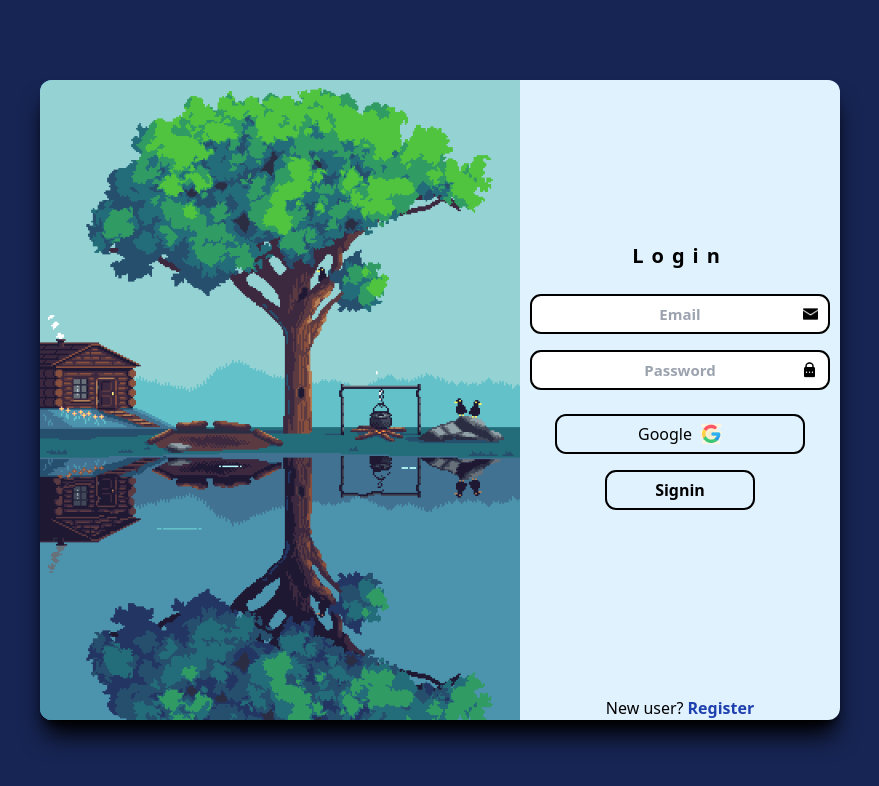
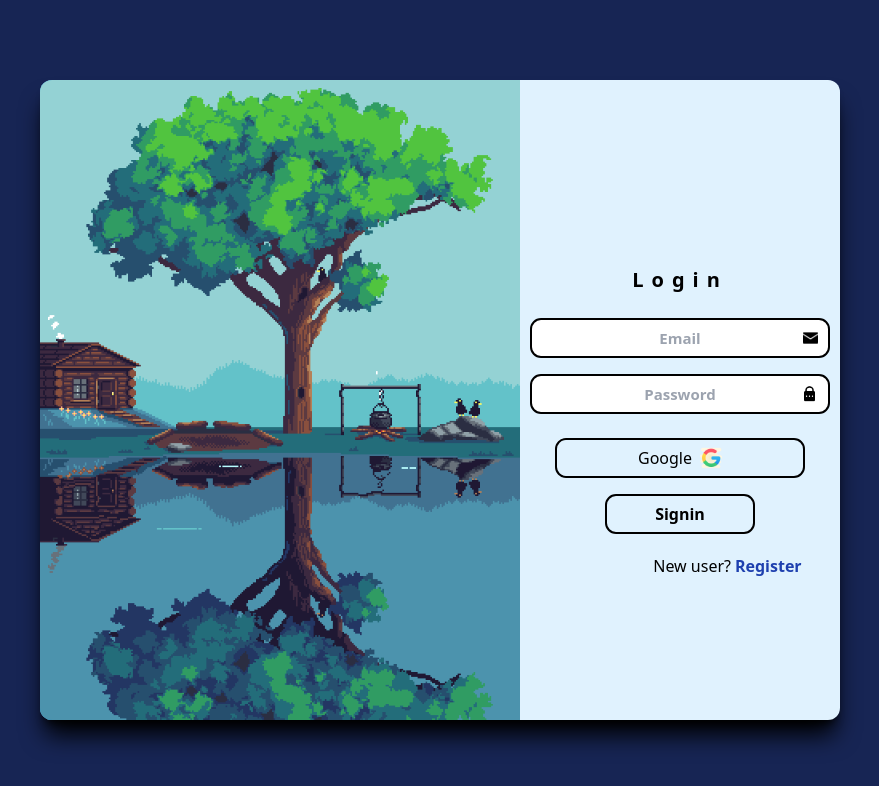
Before and after one commit to stoicbrains/Real-Time-Exercise-Detection-and-Mental-Wellness-Recommendation-System-2163-1791-1787-1835-, a Next.js app: page /login in a window 1280 px wide. Shown: the top 786 px of the page, without its empty margins (200-1079 px from the left). Built offline with nearby package versions, Linux system fonts and the light colour scheme; no server answers.

Commit message:
resolved conficts

```diff
--- a/src/app/login/page.tsx
+++ b/src/app/login/page.tsx
@@ -7,16 +7,16 @@ import Image from 'next/image'
 import img1 from '../Assets/city.gif'
 import last from '../Assets/lastgif.gif'
 const page = () => {
-  const [Switch,setSwitch] = useState(false);
+  const [Switch, setSwitch] = useState(false);
   return (
     <div className='h-screen w-screen bg-blue-950 opacity-0.8 absolute z-10 top-0'>
       <div className='bg-sky-100 min-h-[500px] w-[90%] max-w-[800px] rounded-xl shadow-xl shadow-black relative left-[50%] translate-x-[-50%] top-[50%] translate-y-[-50%] overflow-hidden flex flex-col'>
 
         <div className='flex-grow w-full grid grid-cols-1 md:grid-cols-[60%_40%]'>
-      <div className='hidden md:block bg-sky-600'><Image alt ="" src={last} style={{height:"100%",width:'100%',objectPosition:'center',objectFit:'cover'}}/></div>
-      <div className='relative flex flex-col justify-center items-center h-full py-8 md:py-0 w-full'>
-   {Switch?<UserForm/>:<LoginPage/>}
-      {Switch?"":<div className='text-center mt-6 w-full'>New user?<button className='text-blue-800 font-bold ml-1' onClick={()=>{
+          <div className='hidden md:block bg-sky-600'><Image alt="" src={last} style={{ height: "100%", width: '100%', objectPosition: 'center', objectFit: 'cover' }} /></div>
+          <div className='relative flex flex-col justify-center h-full py-8 md:py-0'>
+            {Switch ? <UserForm /> : <LoginPage />}
+            {Switch ? "" : <div className='text-center mt-4 md:absolute md:right-[12%] md:top-[74%] md:mt-0'>New user?<button className='text-blue-800 font-bold ml-1' onClick={() => {
               setSwitch(!Switch)
             }}>Register</button></div>}
           </div>
```
Lines whose indentation alone changed are shown as unchanged.
